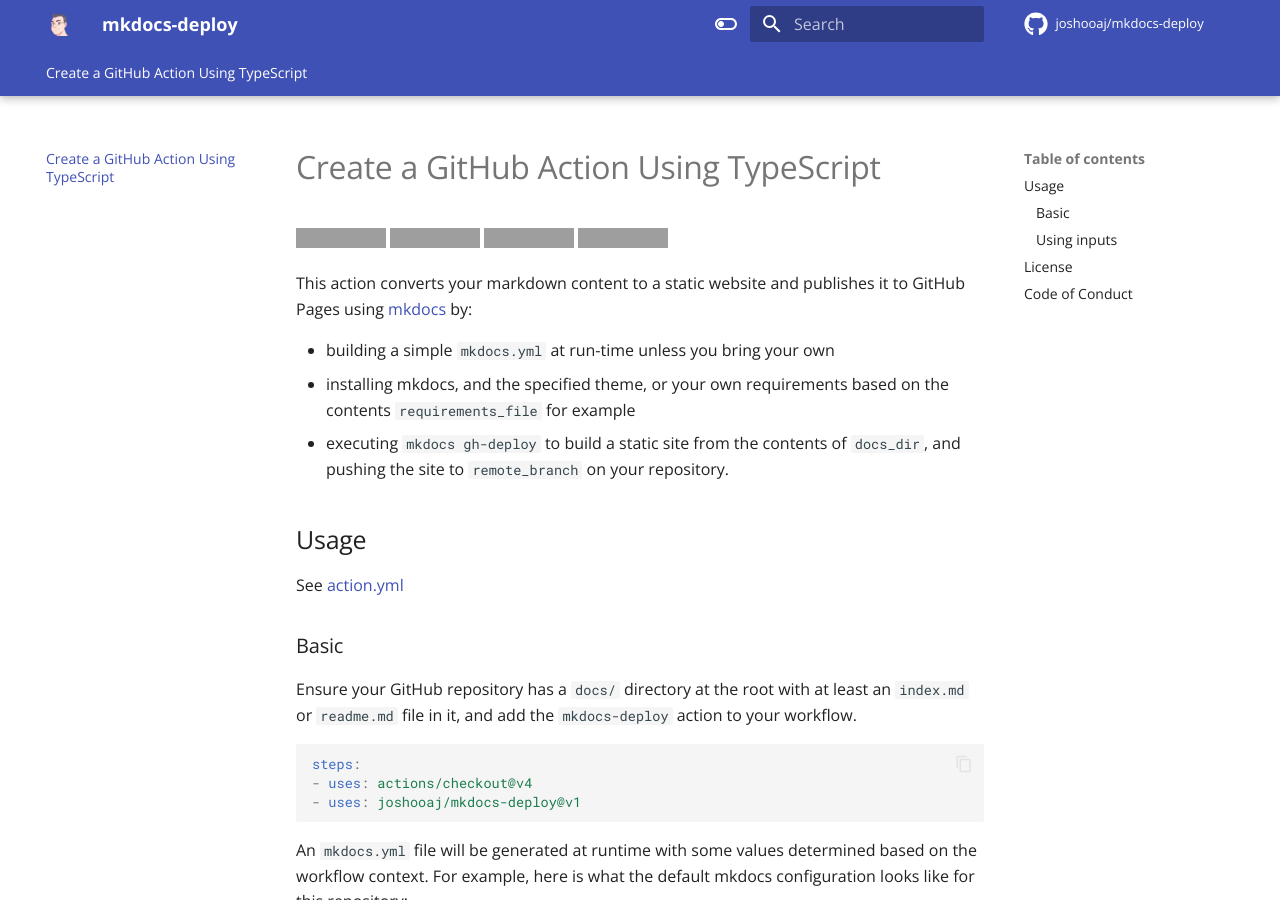
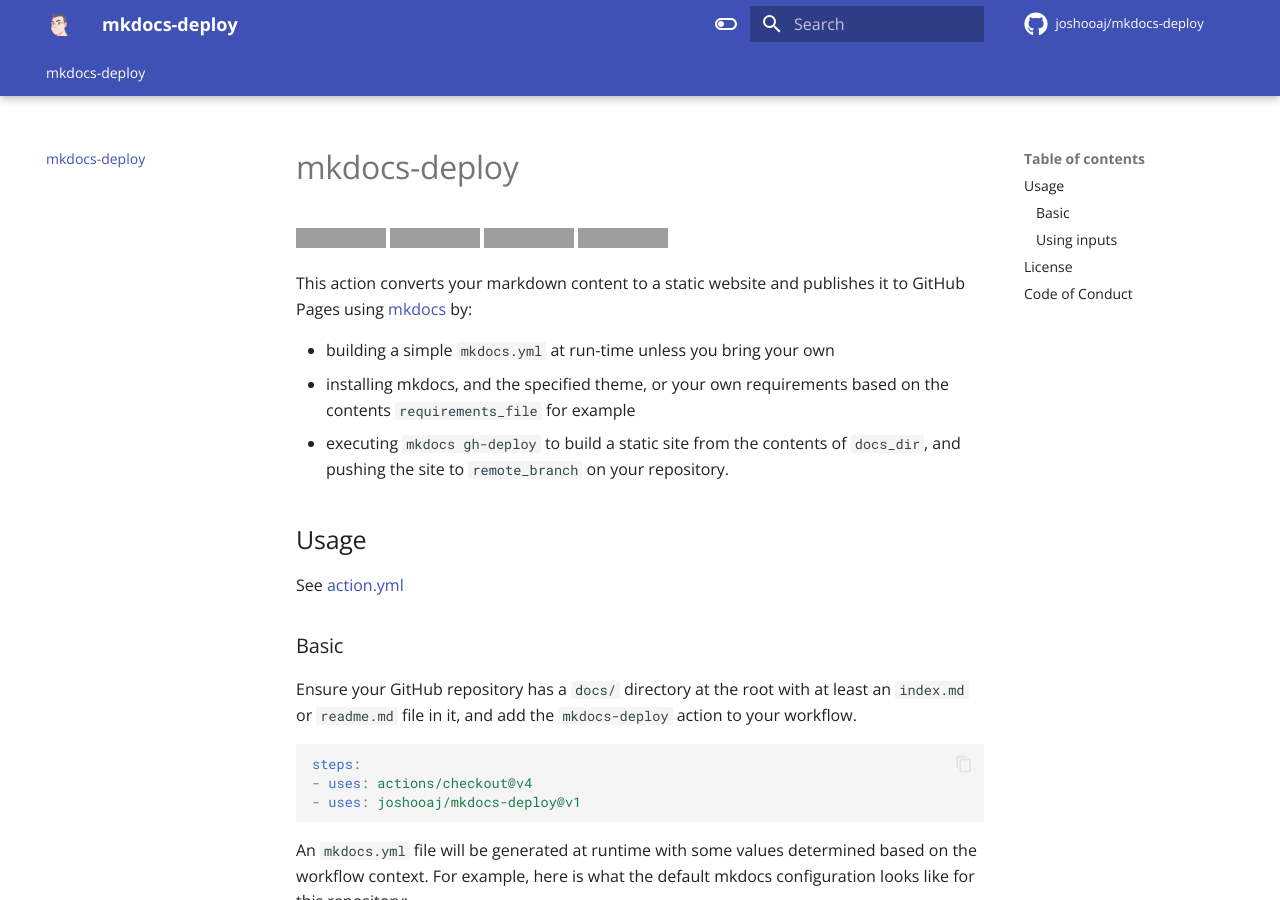
Before and after one commit to joshooaj/mkdocs-deploy, an MkDocs documentation site: the page built from docs/README.md, in a window 1280 px wide and 900 px high. Built offline with MkDocs 1.6.1 and Material for MkDocs 9.7.7, drawn with Linux system fonts in a browser that asks for light colours; comment, search, counter and statistics services are not loaded; grey boxes are pictures that could not be loaded.

Commit message:
Update README.md

```diff
--- a/docs/README.md
+++ b/docs/README.md
@@ -1,5 +1,4 @@
-# Create a GitHub Action Using TypeScript
-
+# mkdocs-deploy
 [![GitHub Super-Linter](https://github.com/actions/typescript-action/actions/workflows/linter.yml/badge.svg)](https://github.com/super-linter/super-linter)
 ![CI](https://github.com/actions/typescript-action/actions/workflows/ci.yml/badge.svg)
 [![Check dist/](https://github.com/actions/typescript-action/actions/workflows/check-dist.yml/badge.svg)](https://github.com/actions/typescript-action/actions/workflows/check-dist.yml)
```
